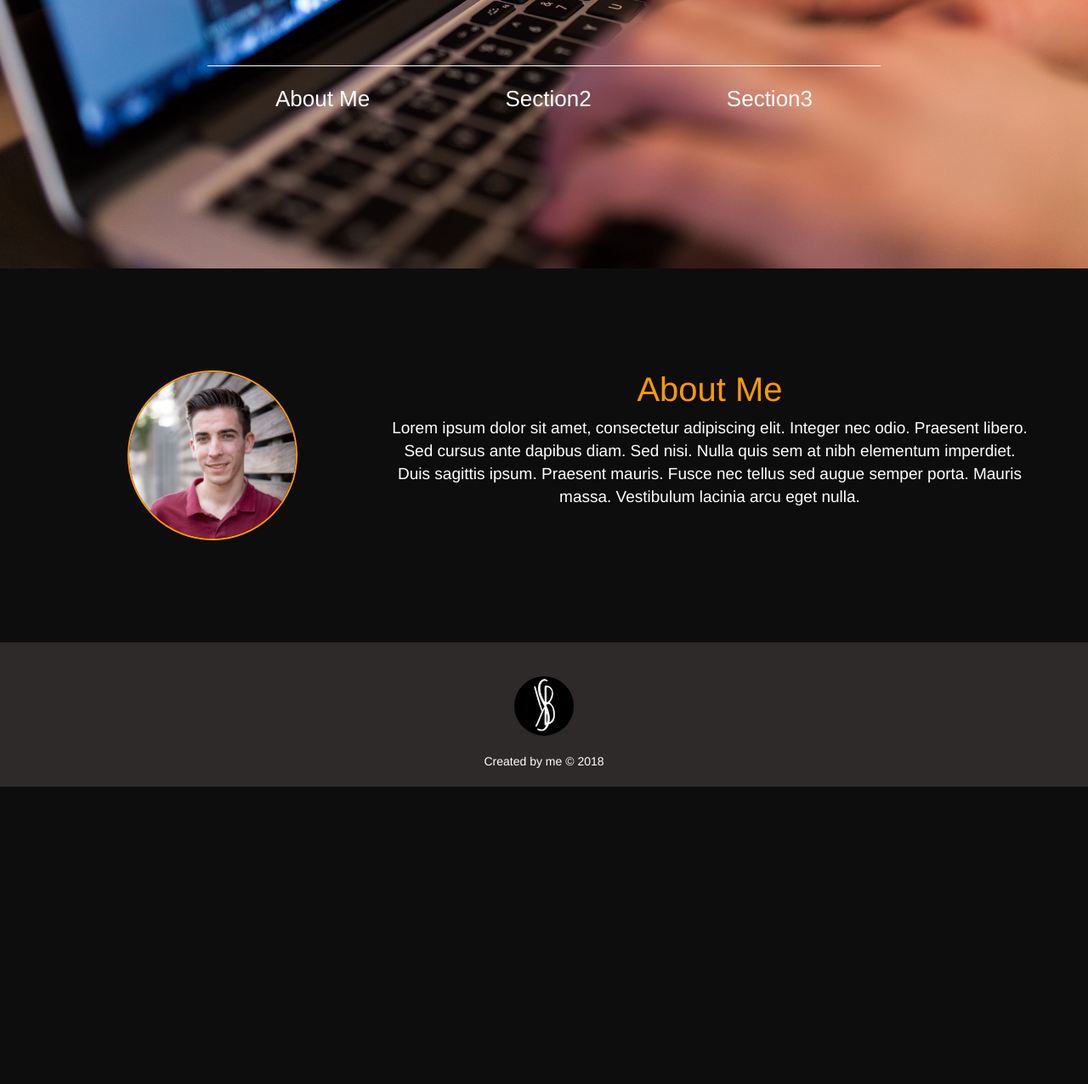
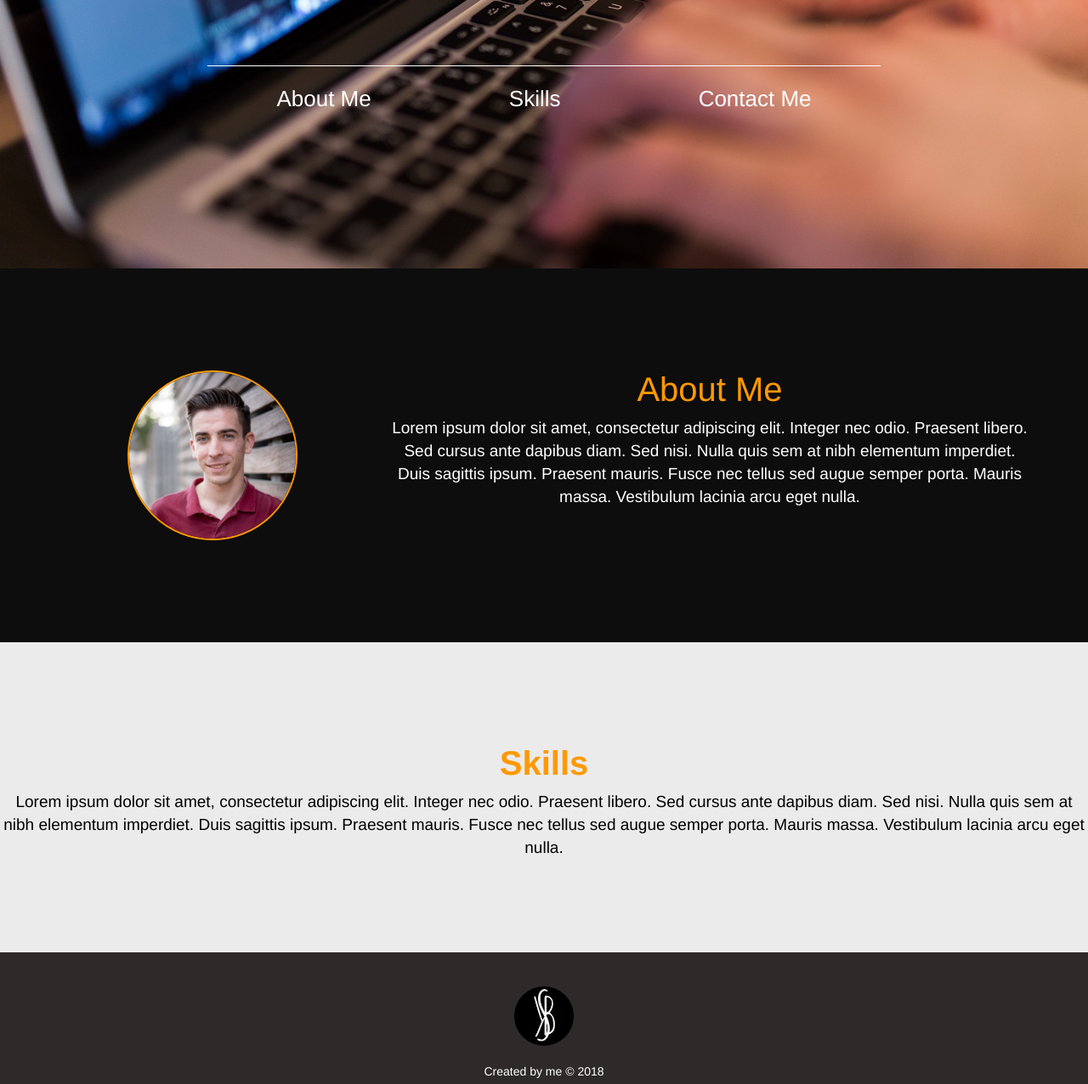
Before and after one commit to bkiahstroud/Portfolio, a plain HTML site: page index.html in a window 1280 px wide. Shown: the part 484-1760 px from the top of the page at 85% size. Before the commit the page ends 1410 px from the top, so only its background shows below. Drawn offline with nearby package versions, Linux system fonts and the light colour scheme.

Commit message:
add skills section and section colors

```diff
--- a/index.css
+++ b/index.css
@@ -1,11 +1,6 @@
 * {
   padding: 0px;
   margin: 0px;
-}
-
-body {
-  background-color: rgba(0,0,0,0.95);
-  color: white;
   text-align: center;
 }
 
@@ -16,9 +11,31 @@ h1 {
 p {
   font-size: 1.9rem;
 }
+
+a {
+  color: #fff;
+}
+
+a:hover {
+  color: #ff9900;
+  text-decoration: none;
+}
+
 section {
   padding: 50px 0;
+  text-align: center;
 }
+
+.dark-background {
+  background-color: rgba(0,0,0,0.95);
+  color: #fff;
+}
+
+.light-background {
+  background-color: rgba(0,0,0,0.08);
+  color: #000;
+}
+
 /* rgb(239,108,15) */
 section h2 {
   color: #ff9900;
@@ -35,11 +52,9 @@ ul {
 }
 
 footer {
+  color: #fff;
   background-color: #2e2a2a;
   padding: 20px 0;
-  display: flex;
-  flex-direction: column;
-  justify-content: space-around;
 }
 
 footer img {
@@ -52,6 +67,7 @@ footer img {
 }
 
 .landing {
+  color: #fff;
   height: 100vh;
   display: flex;
   justify-content: center;
--- a/index.html
+++ b/index.html
@@ -8,20 +8,21 @@
   </head>
 
   <body>
-    <div class="container-fluid landing">
+    <main class="container-fluid landing">
       <div class="row landing-container">
         <div class="col landing-content">
           <img src="img/branding.jpg" alt="branding">
           <h1>Hi, my name is Kiah<br>I am a Full-Stack Web Developer</h1>
           <ul class="page-scroll">
-            <li>About Me</li>
-            <li>Section2</li>
-            <li>Section3</li>
+            <li><a href="#about-me">About Me</a></li>
+            <li><a href="#skills">Skills</a></li>
+            <li><a href="#contact-me">Contact Me</a></li>
           </ul>
         </div>
       </div>
-    </div>
-    <section id="container-fluid about-me">
+    </main>
+
+    <section id="about-me" class="container-fluid dark-background">
       <div class="container">
         <div class="row">
           <div class="col-sm-4">
@@ -31,6 +32,15 @@
             <h2>About Me</h2>
             <p>Lorem ipsum dolor sit amet, consectetur adipiscing elit. Integer nec odio. Praesent libero. Sed cursus ante dapibus diam. Sed nisi. Nulla quis sem at nibh elementum imperdiet. Duis sagittis ipsum. Praesent mauris. Fusce nec tellus sed augue semper porta. Mauris massa. Vestibulum lacinia arcu eget nulla.</p>
           </div>
+        </div>
+      </div>
+    </section>
+
+    <section id="skills" class="container-fluid light-background">
+      <div class="row">
+        <div class="col">
+          <h2><strong>Skills</strong></h2>
+          <p>Lorem ipsum dolor sit amet, consectetur adipiscing elit. Integer nec odio. Praesent libero. Sed cursus ante dapibus diam. Sed nisi. Nulla quis sem at nibh elementum imperdiet. Duis sagittis ipsum. Praesent mauris. Fusce nec tellus sed augue semper porta. Mauris massa. Vestibulum lacinia arcu eget nulla.</p>
         </div>
       </div>
     </section>
```
